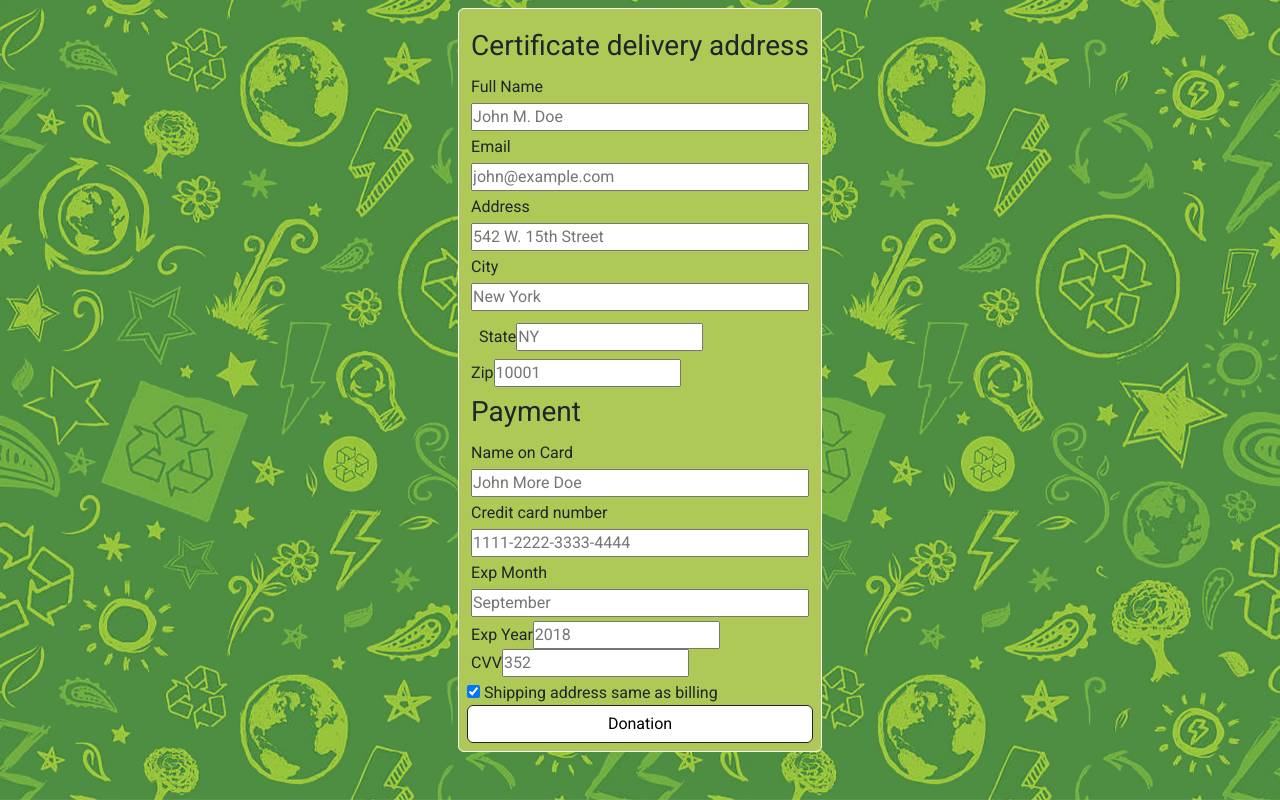
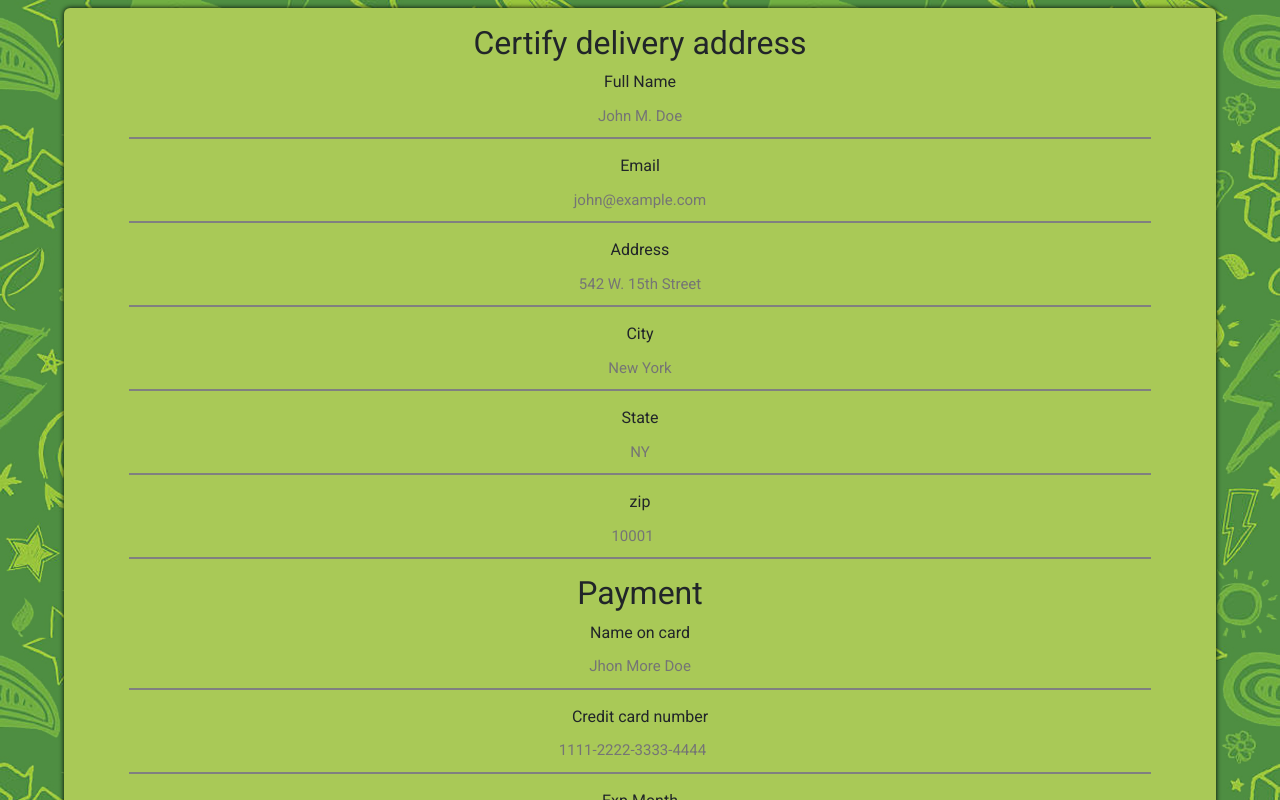
Before and after one commit to MarcoAleman/BAMBOOK, a Vue app: page /Donation in a window 1280 px wide. Shown: the top 800 px of the page. Built offline with nearby package versions, Linux system fonts and the light colour scheme.

Commit message:
donation

```diff
--- a/src/components/Login.vue
+++ b/src/components/Login.vue
@@ -4,8 +4,8 @@ import { loginWithGoogle, logout } from '../firebase/login.js';
 
 </script>
 <template>
-  <main id="home">
-    <div class="d-flex flex-wrap" >
+  <main>
+    <div class="d-flex flex-wrap" id="home">
       <div class="d-flex flex-column">
         <div class="d-flex flex-wrap justify-content-center align-item-center mt-4">
           <a class="link" href="#">B</a>
@@ -28,7 +28,7 @@ import { loginWithGoogle, logout } from '../firebase/login.js';
           <button class="twitter btn">
             <i class="fa fa-twitter fa-fw"></i> Login with Twitter
           </button>
-          <router-link to="/"><button @click="loginWithGoogle" class="google btn mb-1"><i class="fa fa-google fa-fw"></i> Login with Google+</button></router-link>
+          <router-link to="/HomePosts"><button @click="loginWithGoogle" class="google btn mb-1"><i class="fa fa-google fa-fw"></i> Login with Google+</button></router-link>
         </div>
       </div>
 
@@ -43,18 +43,14 @@ import { loginWithGoogle, logout } from '../firebase/login.js';
 <style scoped>
 
 #bienvenidos {
-  text-shadow: 2px 2px 2px #ffffff;
+  text-shadow: 1px 1px 1px #afc957;
   display: flex;
   flex-wrap: wrap;
   text-align: center;
-  padding-bottom: 5rem;
-
-
 
 }
 
 .link {
-  text-shadow: 2px 2px 2px #ffffff;
   text-decoration: none;
   -webkit-transition: 1s ease;
   font-size: 2.4rem;
@@ -104,13 +100,5 @@ button{
   width: 17rem;
   height: 3rem;
 }
-#home {
-  height:100%;
-background-image:url('../assets/img/fondo.jpg');
-background-size:cover;
-background-attachment: fixed;
-padding-top: 1rem;
-padding-bottom: 100%;
-}
 
 </style>
--- a/src/views/Donation.vue
+++ b/src/views/Donation.vue
@@ -9,85 +9,77 @@ window.onclick = function (event) {
 }
 </script>
 <template>
-    <div class=" " id="donation">
-        <div>
-            <div>
-                <div >
+    <div  id="donation">
 
-                    <form class=" mt-2 mb-5 d-flex flex-column justify-content-center align-item-center  border border-white rounded p-2 "
-                        style="background-color: #afc957;">
-                        <div>
-                            <div class="d-flex flex-column justify-content-center align-item-center mt-2 p-1 gap-1">
-                                <h3>Certificate delivery address</h3>
-                                <label for="fname"><i class="fa fa-user"></i> Full Name</label>
-                                <input type="text" id="fname" name="firstname" placeholder="John M. Doe">
-                                <label for="email"><i class="fa fa-envelope"></i> Email</label>
-                                <input type="text" id="email" name="email" placeholder="john@example.com">
-                                <label for="adr"><i class="fa fa-address-card-o"></i> Address</label>
-                                <input type="text" id="adr" name="address" placeholder="542 W. 15th Street">
-                                <label for="city"><i class="fa fa-institution"></i> City</label>
-                                <input type="text" id="city" name="city" placeholder="New York">
-
-                                <div class="gap-1 ">
-                                    <div class="p-2">
-                                        <label>State </label>
-                                        <input type="text" name="state" placeholder="NY">
+                    <form class="ctn mt-2 mb-5 p-2 py-3 d-flex flex-column text-center rounded">
+                        <h2>Certify delivery address</h2>
+                        <div class="input-ctn " data-validate="Name is required">
+                            <label for="name">Full Name</label>
+                            <input  type="text" id="name" placeholder="John M. Doe" required>
                         </div>
-                                    <div>
-                                        <label>Zip </label>
-                                        <input type="text" name="zip" placeholder="10001">
+                        <div class="input-ctn " data-validate="Name is required">
+                            <label for="name">Email</label>
+                            <input  type="email" id="name" placeholder="john@example.com" required>
                         </div>
+                        <div class="input-ctn " data-validate="Name is required">
+                            <label for="name">Address</label>
+                            <input  type="text" id="name" placeholder="542 W. 15th Street" required>
                         </div>
+                        <div class="input-ctn " data-validate="Name is required">
+                            <label for="name">City</label>
+                            <input  type="text" id="name" placeholder="New York" required>
+                        </div>
+                        <div class="input-ctn " data-validate="Name is required">
+                            <label for="name">State</label>
+                            <input  type="text" id="name" placeholder="NY" required>
+                        </div>
+                        <div class="input-ctn " data-validate="Name is required">
+                            <label for="name">zip</label>
+                            <input  type="number" id="name" placeholder="10001" required>
+                        </div>
+                        <h2>Payment</h2>
+                        <div class="input-ctn " data-validate="Name is required">
+                            <label for="name">Name on card</label>
+                            <input  type="text" id="name" placeholder="Jhon More Doe" required>
+                        </div>
+                        <div class="input-ctn " data-validate="Name is required">
+                            <label for="name">Credit card number</label>
+                            <input  type="number" id="name" placeholder="1111-2222-3333-4444" required>
+                        </div>
+                        <div class="input-ctn " data-validate="Name is required">
+                            <label for="name">Exp Month</label>
+                            <input  type="text" id="name" placeholder="September" required>
+                        </div>
+                        <div class="input-ctn " data-validate="Name is required">
+                            <label for="name">Exp Year</label>
+                            <input  type="number" id="name" placeholder="2023" required>
+                        </div>
+                        <div class="input-ctn " data-validate="Name is required">
+                            <label for="name">CVV</label>
+                            <input  type="number" id="name" placeholder="352" required>
                         </div>
 
-                            <div class="d-flex flex-column justify-content-center align-item-center p-1 gap-1">
-                                <h3>Payment</h3>
-                                <!-- <label>Accepted Cards</label> -->
-                                <!-- imagenes de tarjetas -->
-                                <label>Name on Card</label>
-                                <input type="text" placeholder="John More Doe">
-                                <label>Credit card number</label>
-                                <input type="text" placeholder="1111-2222-3333-4444">
-                                <label>Exp Month</label>
-                                <input type="text" placeholder="September">
 
-                                <div>
-                                    <div>
-                                        <label>Exp Year</label>
-                                        <input type="text" placeholder="2018">
-                                    </div>
-                                    <div>
-                                        <label>CVV</label>
-                                        <input type="text" placeholder="352">
-                                    </div>
-                                </div>
-                            </div>
-
-                        </div>
-                        <label>
-                            <input type="checkbox" checked="checked"> Shipping address same as billing
-                        </label>
-                        <button type="button" class="btn btn-outline-dark text-black" style="background-color: #ffffff;"
+                        <button class="btn btn-form"
                             onclick="document.getElementById('id01').style.display='block'"> Donation </button>
                         <!-- MODAL -->
                         <div id="id01" class="modal p-5">
                             <span onclick="document.getElementById('id01').style.display='none'" class="close"
                                 title="Close Modal">&times;</span>
-                            <form class="modal-content " action="/action_page.php" style="background-color: #a7c957;">
+                            <form class="modal-content " action="/action_page.php" style="background-color: #ffffff;">
                                 <div class="container">
                                     <h1>Thanks for your donation</h1>
                                     <p>We will be in touch soon</p>
                                 </div>
                             </form>
                         </div>
+                    </form>
 
-                    </form>
-                </div>
+
           </div>
 
 
-        </div>
-    </div>
+
 </template>
 <style scoped>
 #donation {
@@ -98,9 +90,76 @@ window.onclick = function (event) {
     justify-content: center;
     background-size: cover;
     background-position: center;
-    height:83%;
-    background-image:url('../assets/img/fondo.jpg');
-    background-size:cover;
+    height: 83%;
+    background-image: url('../assets/img/fondo.jpg');
+    background-size: cover;
     background-attachment: fixed;
 }
+
+
+
+/* lalala */
+
+
+section.ctn,
+form.ctn {
+    margin: 0 auto;
+    border-radius: 10px;
+    background-color: #a9c957;
+    width: 90%;
+    border-radius: 10px 10px 0 0;
+    box-shadow: 0 0 5px black;
+}
+
+/*------------------------FORMS---------------------------*/
+form .input-ctn {
+    width: 100%;
+    margin-bottom: 15px;
+    display: flex;
+    flex-direction: column;
+    align-items: center;
+    justify-content: center;
+}
+
+.input-ctn input,
+.input-ctn textarea {
+    text-align: center;
+    width: 90%;
+    height: 45px;
+    font-size: 15px;
+    color: #555;
+    background-color: var(--color5);
+    line-height: 1.2;
+    outline: none;
+    border: none;
+    border-radius: 10px 10px 0 0;
+    border-bottom: 2px solid gray;
+}
+
+.input-ctn textarea {
+    height: 90px;
+    padding-top: 15px;
+}
+
+.btn-form {
+    width: 80%;
+    background-color: var(--primario);
+    color: white;
+    align-self: center;
+}
+
+.btn-form:hover {
+    background-color: var(--primario);
+    color: white;
+    box-shadow: white 0 0 5px;
+}
+
+#fondo {
+    height: 100%;
+    background-image: url('../img/fondo.jpg');
+    background-size: cover;
+    background-attachment: fixed;
+    padding-top: 1rem;
+    padding-bottom: 100%;
+}
 </style>
--- a/src/views/HomePosts.vue
+++ b/src/views/HomePosts.vue
@@ -30,12 +30,7 @@ onMounted(() => {
         padding-bottom: 2.7rem;
     }
     #fondo {
-        height:90%;
-background-image:url('../assets/img/fondo.jpg');
-background-size:cover;
-background-attachment: fixed;
-padding-top: 1rem;
-padding-bottom: 2rem;
+background-color: var(--background);
 
     }
 </style>
```
Lines whose indentation alone changed are shown as unchanged.
